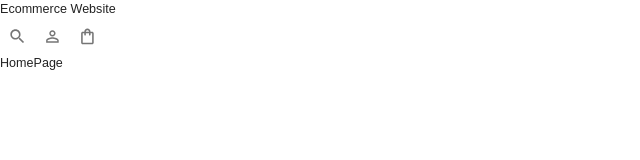
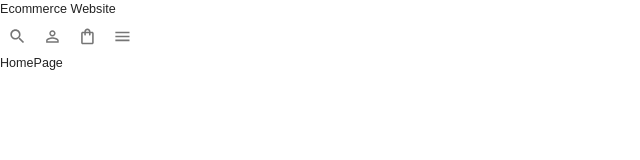
Before and after one commit to brosmar18/ecommerce-client, a React (Create React App) app: page / in a window 1280 px wide. Shown: the top 160 px of the page, without its empty margins (0-640 px from the left). Built offline with nearby package versions, Linux system fonts and the light colour scheme; a web font is replaced by a local one.

Commit message:
navbar layout completed

```diff
--- a/src/pages/Global/NavBar.jsx
+++ b/src/pages/Global/NavBar.jsx
@@ -19,6 +19,7 @@ const NavBar = () => {
       <Box>
         <Box>
           Ecommerce Website
+        </Box>
         <Box>
           <IconButton>
             <SearchOutlined />
@@ -31,11 +32,13 @@ const NavBar = () => {
               <ShoppingBagOutlined />
             </IconButton>
           </Badge>
+          <IconButton>
+            <MenuOutlined />
+          </IconButton>
         </Box>
       </Box>
     </Box>
-    </Box>
-  )
-}
+  );
+};
 
 export default NavBar;
```
Lines whose indentation alone changed are shown as unchanged.
